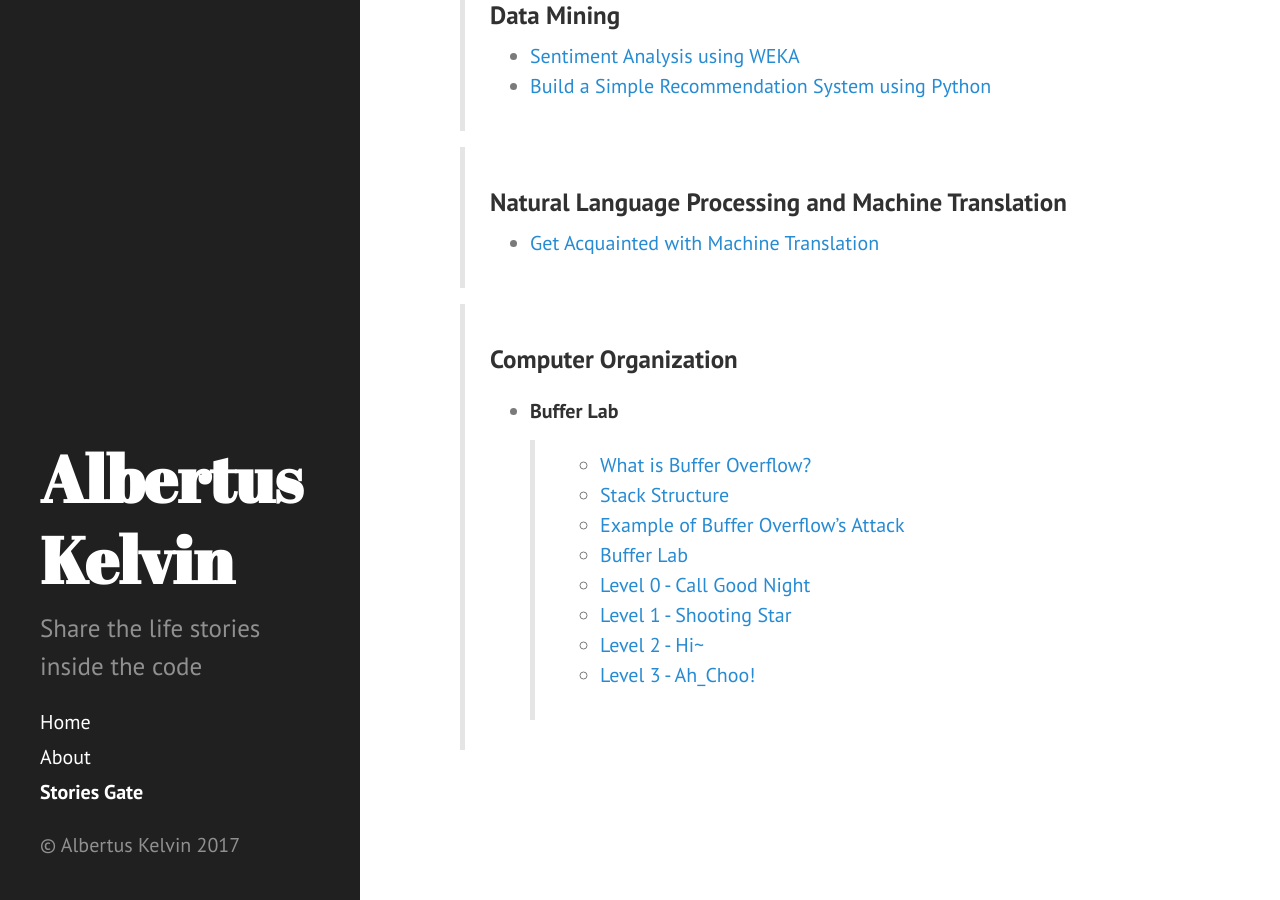
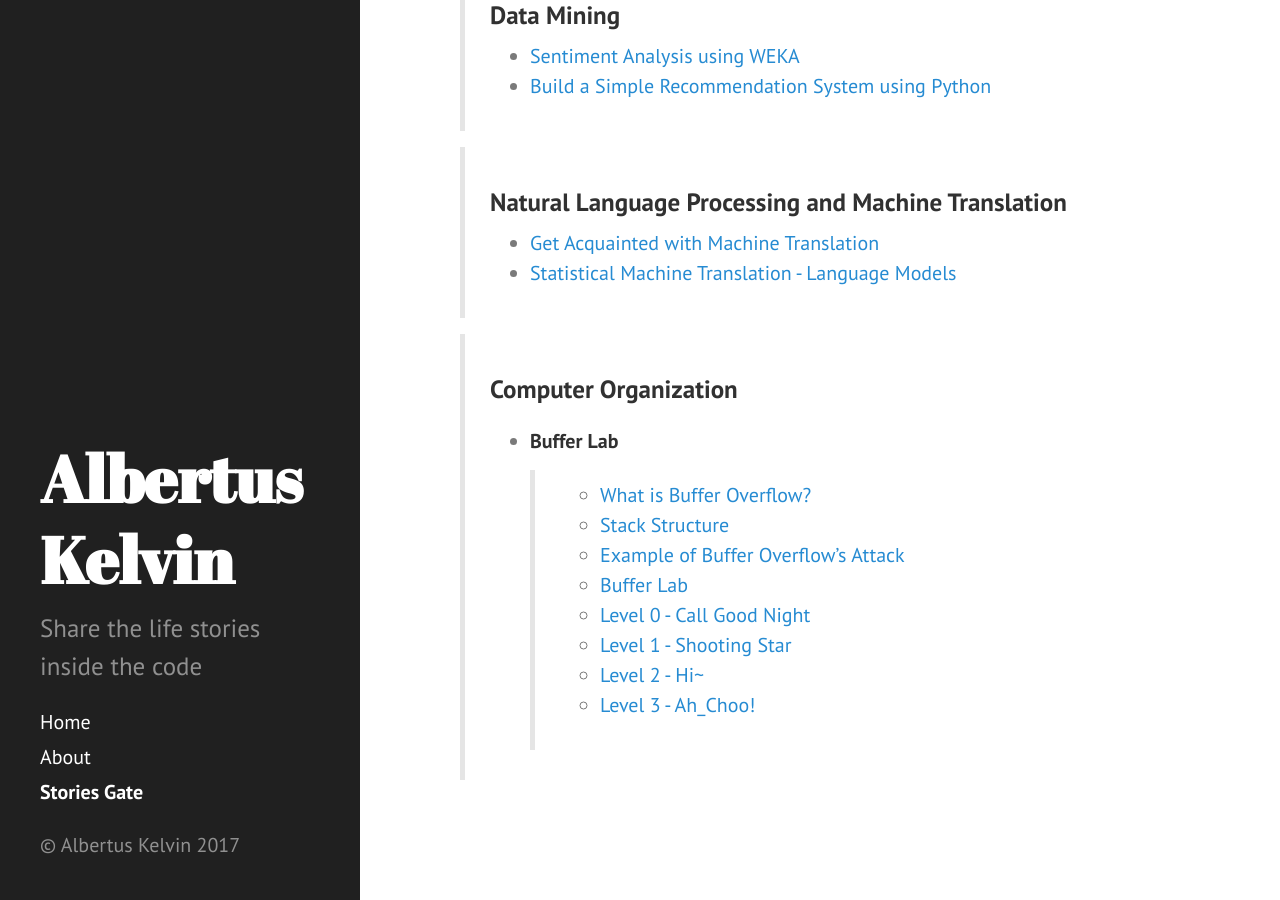
Before and after one commit to albertusk95/albertusk95.github.io, a Jekyll site: the page built from gate.md, in a window 1280 px wide and 900 px high, scrolled down 732 px. Built offline with Jekyll 4.4.1, drawn with Linux system fonts in a browser that asks for light colours.

Commit message:
update gate

```diff
--- a/gate.md
+++ b/gate.md
@@ -21,6 +21,7 @@ You can go to my stories easily using these navigation links.
 
 > ### Natural Language Processing and Machine Translation
 > * [Get Acquainted with Machine Translation](https://albertusk95.github.io/2017/01/10/mach-trans-overview)
+> * [Statistical Machine Translation - Language Models](https://albertusk95.github.io/2017/01/11/language-model)
 
 > ### Computer Organization
 > * #### Buffer Lab
```
